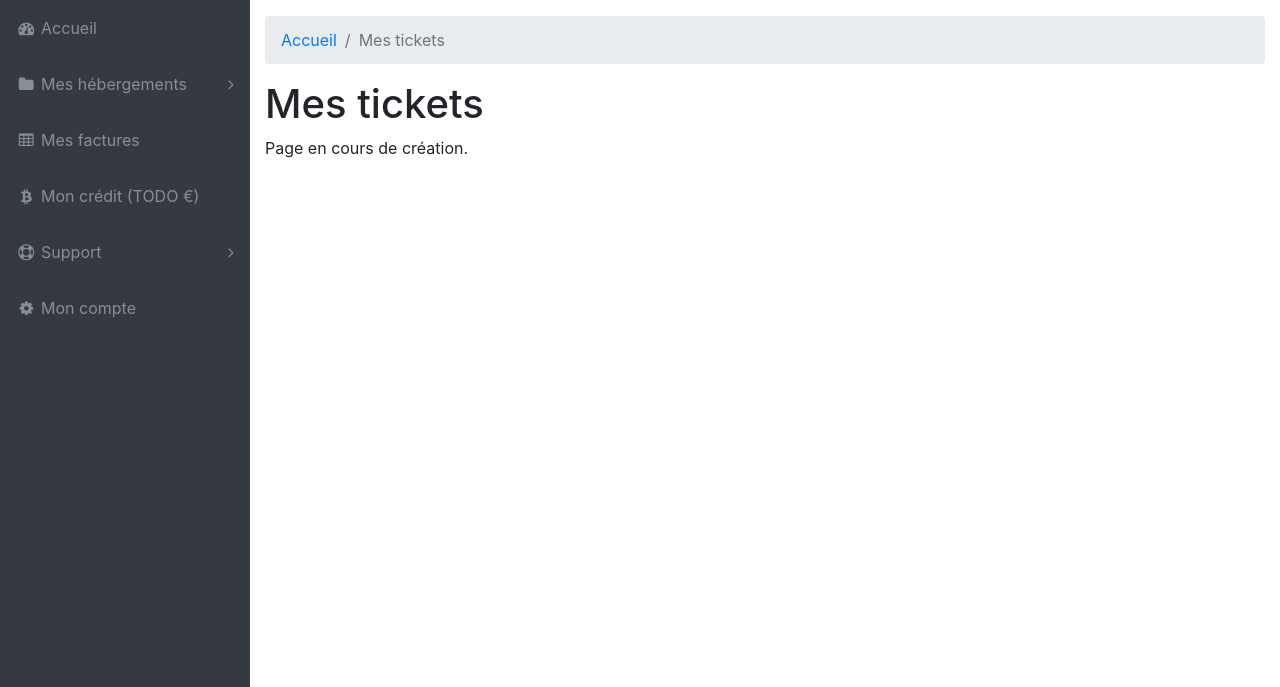
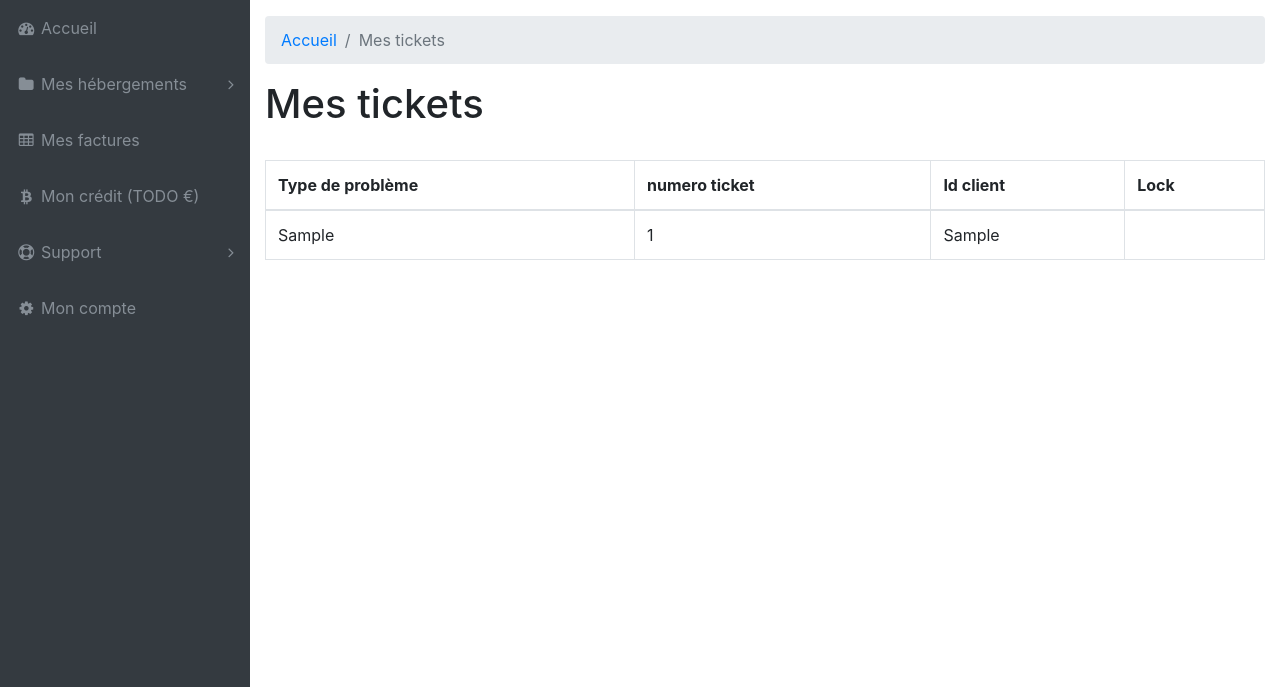
Before and after one commit to Tomy2e/chost-manager, a PHP site: page /mes-tickets.php in a window 1280 px wide. Shown: the part 56-743 px from the top of the page. Run offline with PHP 8.4, Linux system fonts and the light colour scheme; tables that the repository leaves empty or names only in its code hold one stand-in row (values such as "Sample post").

Commit message:
mon boulout du jour
creation ticket et affichage ticket crée
a faire : ouvrir conv ticket

```diff
--- /dev/null
+++ b/includes/Tickets.class.php
@@ -0,0 +1,57 @@
+<?php
+
+class Ticket {
+
+    private $id_client;
+    private $db;
+
+
+    public function __construct()
+    {
+        $this->db = DBmanager::getInstance();
+    }
+
+    public function getTicket($id_client)
+    {
+        $prep_fetch = $this->db->prepare("SELECT * FROM tickets where id_client = ?");
+        $prep_fetch->execute(array(
+            $id_client
+
+        ));
+
+        $fetched = $prep_fetch->fetchAll(PDO::FETCH_ASSOC);
+
+        return $fetched;
+        //print_r($fetched);
+    }
+
+    public function addTicket($id_client,$server_affecte,$type,$message,$prenom)
+    {
+        $insertion = $this->db->prepare("INSERT INTO tickets (TYPE_PROBLEME,ID_CLIENT,LOCK_TICKET)
+VALUES (:type, :client, :lock)");
+$insertion->execute(array(
+    'type' => $type,
+    'client' => $id_client,
+    'lock' => 0
+));
+
+
+$id_ticket = $this->db->lastInsertId();
+$this->addMessage($message,$prenom,$id_ticket);
+
+
+    }
+
+    public function addMessage($message,$prenom,$id_ticket)
+    {
+        $insertion = $this->db->prepare("INSERT INTO messages (MESSAGE_TICKET,DATE_MESSAGE,PRENOM_AUTEUR,ID_TICKET)
+        VALUES (:message, :date, :prenom, :ticket)");
+        $insertion->execute(array(
+            'message' => $message,
+            'date' => date('Y-m-d H:i:s'),
+            'prenom' => $prenom,
+            'ticket' => $id_ticket
+        ));
+    }
+
+}
--- a/mes-tickets.php
+++ b/mes-tickets.php
@@ -1,4 +1,17 @@
-<?php define('ENVIRONMENT', 'PROD'); ?>
+<?php
+require_once('includes/config.php');
+require_once('includes/DBmanager.class.php');
+
+require_once('includes/Tickets.class.php');
+
+$test = new Ticket;
+
+
+//$test->getTicket(1);
+
+
+
+?>
 <!DOCTYPE html>
 <html lang="en">
 
@@ -32,7 +45,30 @@
       <div class="row">
         <div class="col-12">
           <h1>Mes tickets</h1>
-          <p>Page en cours de création.</p>
+          <table class="table table-bordered" id="dataTable" width="100%" cellspacing="0">
+            <thead>
+              <tr>
+                <th>Type de problème</th>
+                <th>numero ticket</th>
+                <th>Id client</th>
+                <th>Lock</th>
+              </tr>
+            </thead>
+            <tbody>
+            <?php  $tab = $test->getTicket(1);
+          foreach($tab as $value){
+            echo "<tr>";
+            foreach($value as $test){
+              echo "<td>" . $test."</td>";
+            }
+            echo "</tr>";
+            //print_r($value);
+            //href ulr/id=truc ticket
+            echo "<br>";
+          }  ?>
+
+            </tbody>
+          </table>
         </div>
       </div>
     </div>
```
Also changed, not shown: nouveau-ticket.php (+34 -2 lines).
